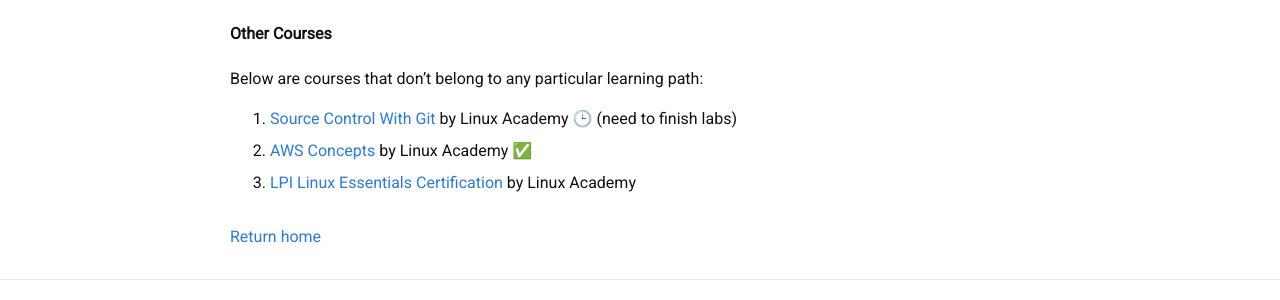
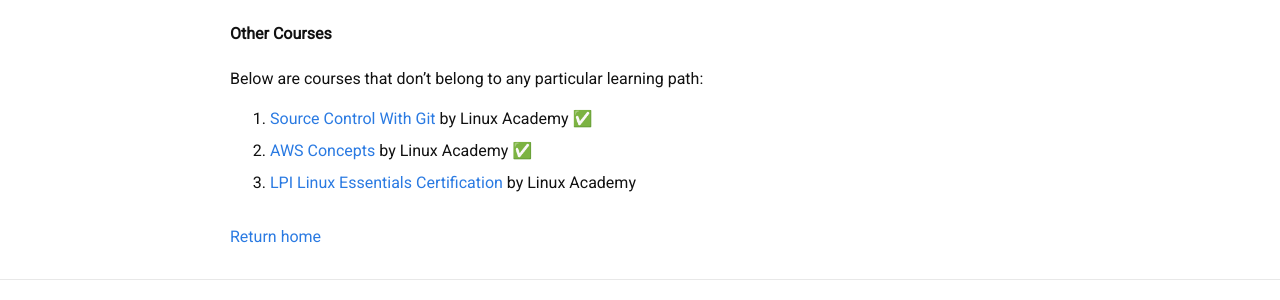
Before and after one commit to matt-andersen/mattandersen.dev, a Jekyll site: the page built from _posts/2020-01/2020-01-05-purpose-of-this-blog/2020-01-05-purpose-of-this-blog.md, in a window 1280 px wide. Shown: the part 939-1239 px from the top of the page. Built offline with Jekyll 4.4.1, drawn with Linux system fonts in a browser that asks for light colours.

Commit message:
Update finished courses on pinned post

```diff
--- a/_posts/2020-01/2020-01-05-purpose-of-this-blog/2020-01-05-purpose-of-this-blog.md
+++ b/_posts/2020-01/2020-01-05-purpose-of-this-blog/2020-01-05-purpose-of-this-blog.md
@@ -41,7 +41,7 @@
 
 Below are courses that don't belong to any particular learning path:
 
-0. [Source Control With Git](https://linuxacademy.com/cp/modules/view/id/195?redirect_uri=https://app.linuxacademy.com/search?) by Linux Academy 🕒 (need to finish labs)
+0. [Source Control With Git](https://linuxacademy.com/cp/modules/view/id/195?redirect_uri=https://app.linuxacademy.com/search?) by Linux Academy ✅
 
 0. [AWS Concepts](https://linuxacademy.com/course/aws-concepts/) by Linux Academy ✅
 
```
